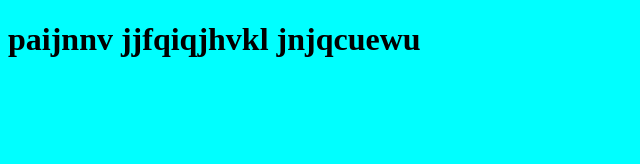
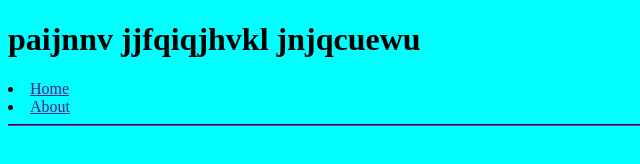
Before and after one commit to Dubem-2003/git_tutorial3, a plain HTML site: page index.html in a window 1280 px wide. Shown: the whole page, without its empty margins (0-640 px from the left). Drawn offline with Linux system fonts and the light colour scheme.

Commit message:
Update index.html

```diff
--- a/index.html
+++ b/index.html
@@ -8,7 +8,9 @@
 </head>
 <body>
     <h1>paijnnv jjfqiqjhvkl jnjqcuewu</h1>
-
+    <li><a href=""</a>Home</li>
+    <li><a href=""</a>About</li>
+    <hr>
     <script src="app.js"></script>
 </body>
 </html>
```
